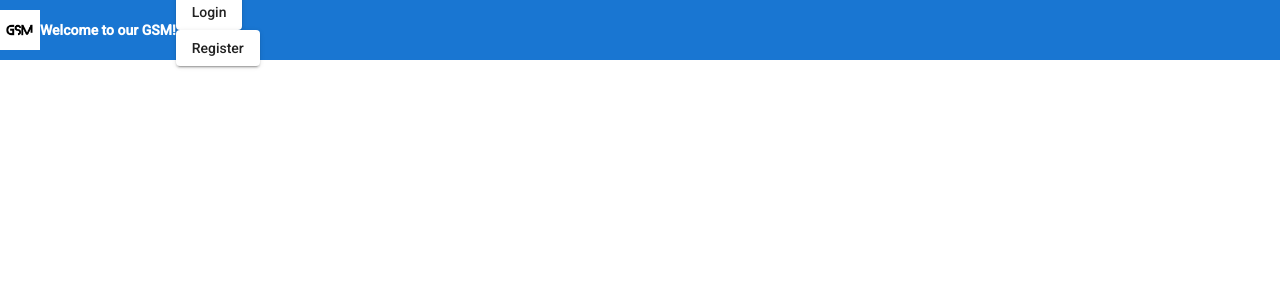
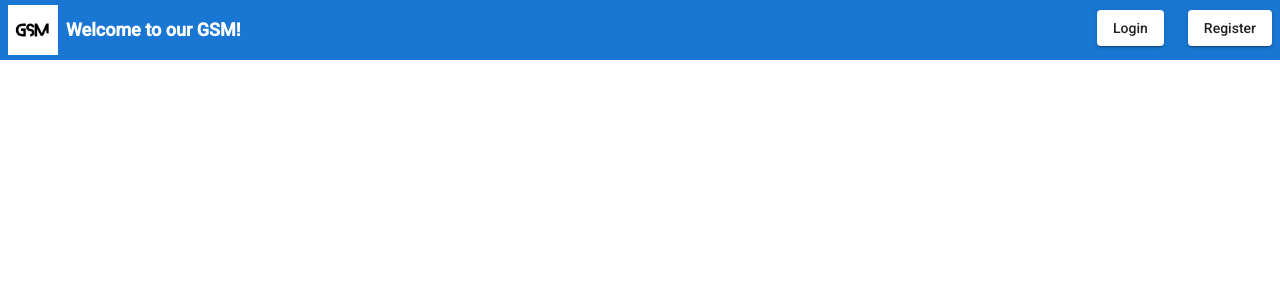
Before and after one commit to mihmat25/webshopappFrontend, an Angular app: page / in a window 1280 px wide. Shown: the top 300 px of the page. Built offline with nearby package versions, Linux system fonts and the light colour scheme.

Commit message:
buttons aligned in the toolbar

```diff
--- a/src/app/app.module.ts
+++ b/src/app/app.module.ts
@@ -5,11 +5,11 @@ import { AppComponent } from './app.component';
 import { CategoryListComponent } from './category-list/category-list.component';
 import { AppRoutingModule } from './app-routing.module';
 import {HttpClientModule} from "@angular/common/http";
-import { ProductComponent } from './product/product.component';
 // import { OrderComponent } from './order/order.component';
 import { HomepageComponent } from './homepage/homepage.component';
 import { BrowserAnimationsModule } from '@angular/platform-browser/animations';
 import {MatButtonModule} from '@angular/material/button';
+import { ProductComponent } from './product/product.component';
 
 
 
--- a/src/app/homepage/homepage.component.css
+++ b/src/app/homepage/homepage.component.css
@@ -6,11 +6,37 @@
   height: 60px;
   display: flex;
   align-items: center;
+  text-align: center;
   background-color: #1976d2;
   color: white;
   font-weight: 600;
 }
 
-.login-button {
-  flex: 1
+.spacer{
+  flex: 1;
 }
+
+.toolbar .login-button{
+  height: 40px;
+  margin: 0 16px;
+}
+
+.toolbar .register-button{
+  height: 40px;
+  margin: 0 8px;
+}
+
+.toolbar img{
+  margin: 0 8px;
+}
+
+.toolbar .login-button:hover,
+.toolbar .register-button:hover{
+  opacity: 0.8;
+}
+
+.toolbar .login-button,
+.toolbar .register-button{
+  display: inline-block;
+  vertical-align: middle;
+}
--- a/src/app/homepage/homepage.component.html
+++ b/src/app/homepage/homepage.component.html
@@ -2,14 +2,16 @@
 
 <div class="toolbar" role="banner">
   <img
-    width="40"
+    width="50"
     alt="GSM Logo"
     src="assets/Images/GSM_logo.png"
   />
-  <span> Welcome to our GSM!</span>
-<div>
-  <div class="login-button">
-    <button mat-raised-button>Login</button>
+
+  <span style="font-size: large;"> Welcome to our GSM!</span>
+  <div class="spacer"></div>
+  <div class="login-register-button">
+    <div class="login-button">
+    <button button mat-raised-button>Login</button>
   </div>
 
   <div class="register-button">
```
